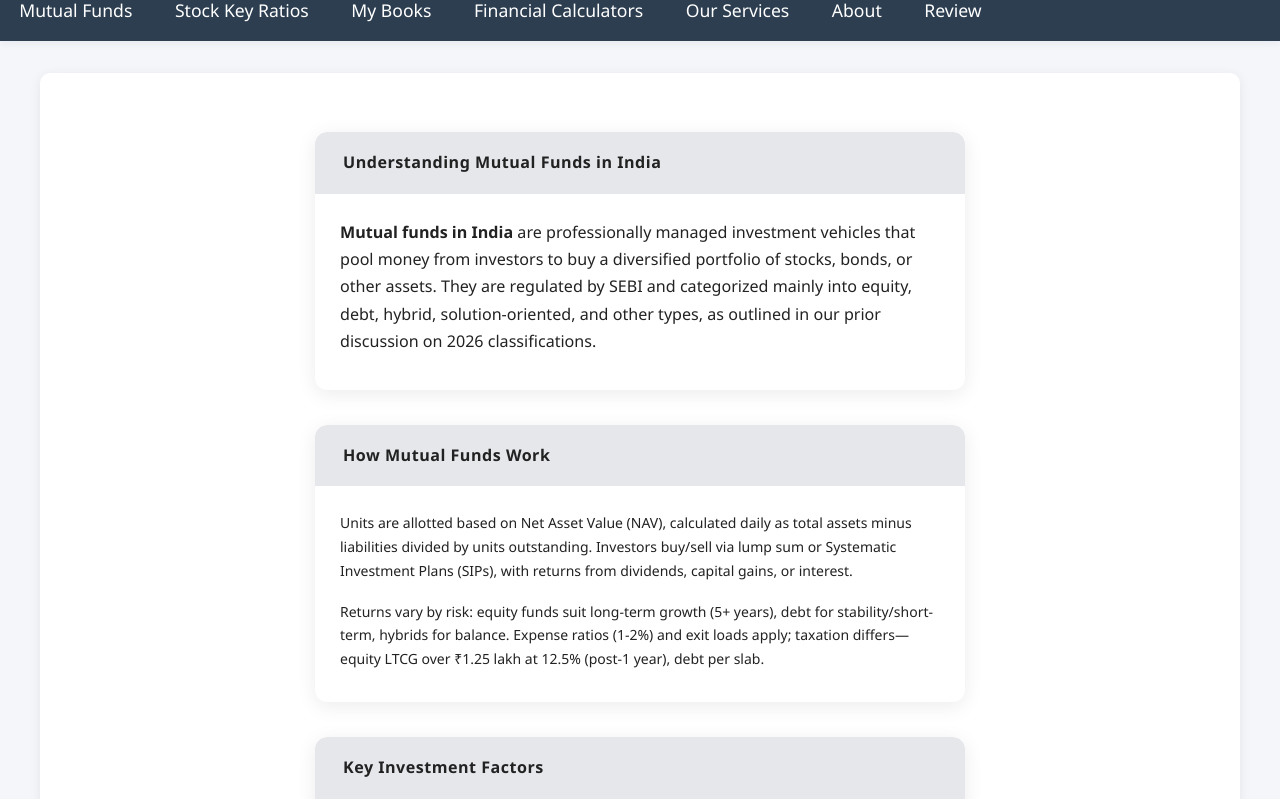
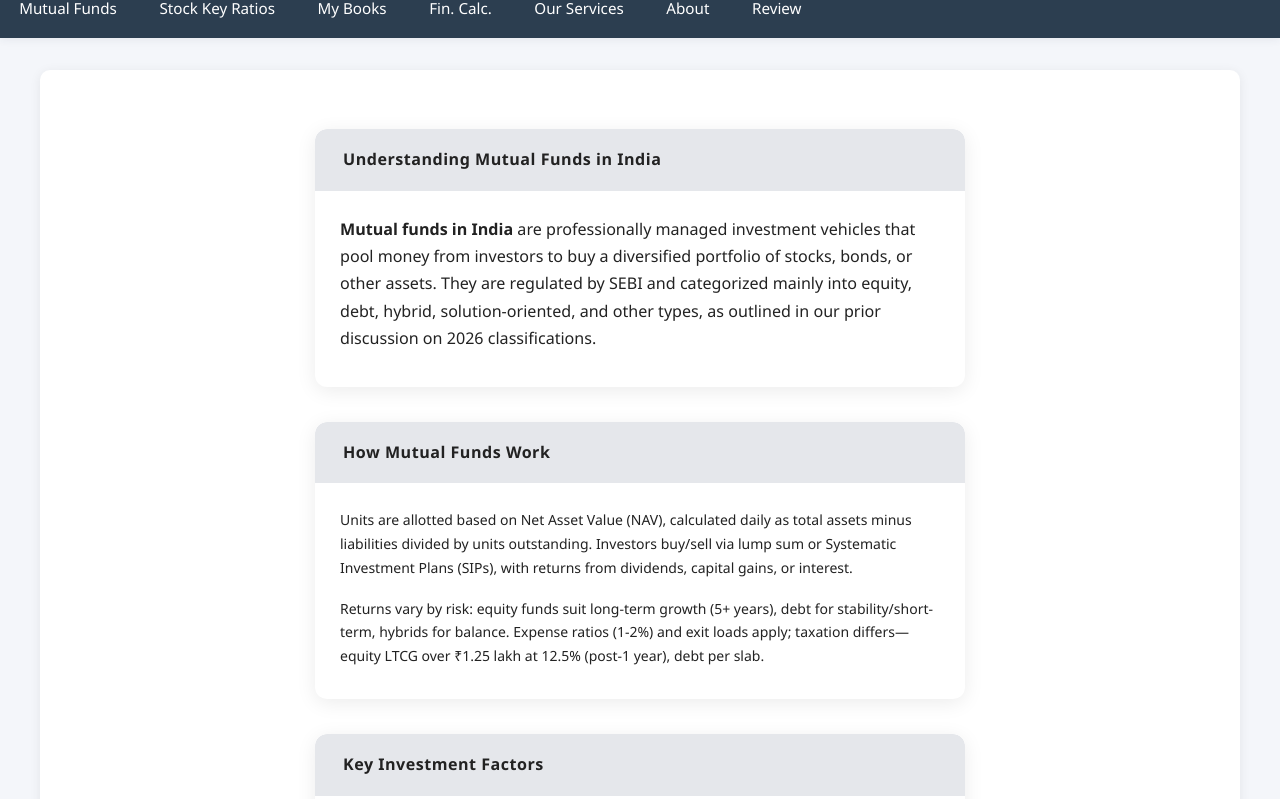
Before and after one commit to mscratnesh/htmlSite, a plain HTML site: page index.html in a window 1280 px wide. Shown: the part 66-865 px from the top of the page. Drawn offline with Linux system fonts and the light colour scheme.

Commit message:
Style: Reduce font size for nav items

```diff
--- a/css/style.css
+++ b/css/style.css
@@ -138,7 +138,7 @@ nav a {
     color: #fff;
     text-decoration: none;
     font-weight: 500;
-    font-size: 1.1rem;
+    font-size: 0.95rem;
     transition: color 0.2s;
     padding: 0.5rem 1.2rem;
     border-radius: 6px;
--- a/index.html
+++ b/index.html
@@ -13,7 +13,7 @@
         <a href="#" onclick="loadPage('home')">Mutual Funds</a>
         <a href="#" onclick="loadPage('fundamental-analysis')">Stock Key Ratios</a>
         <a href="#" onclick="loadPage('books')">My Books</a>
-        <a href="#" onclick="loadPage('calculators')">Financial Calculators</a>
+        <a href="#" onclick="loadPage('calculators')">Fin. Calc.</a>
         <a href="#" onclick="loadPage('services')">Our Services</a>
         <a href="#" onclick="loadPage('about')">About</a>
         <a href="#" onclick="loadPage('review')">Review</a>
```
